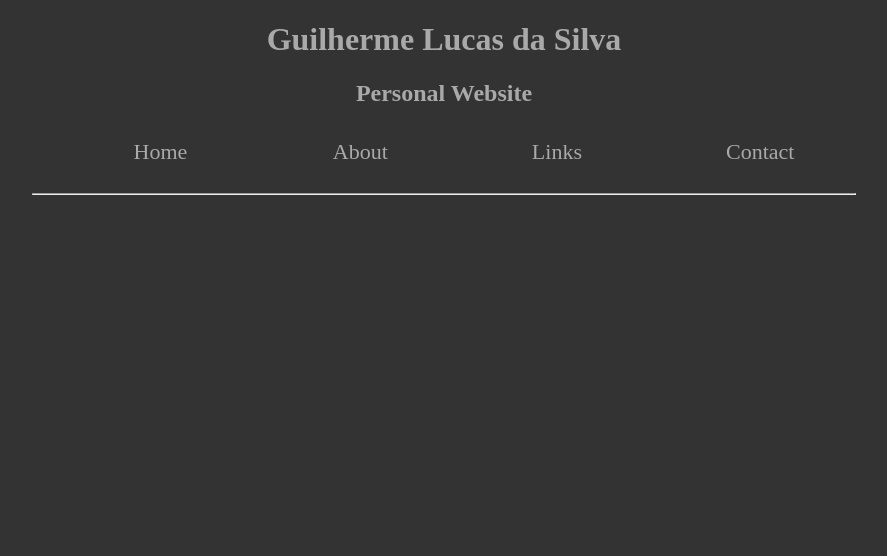
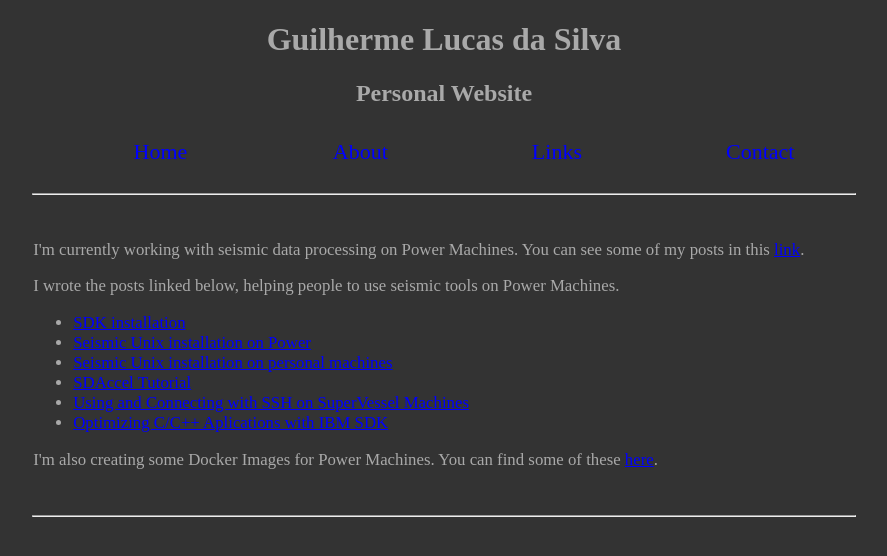
Before and after one commit to Guilhermeslucas/Personal-Website, a plain HTML site: page index.html in a window 1280 px wide. Shown: the whole page, without its empty margins (196-1083 px from the left). Drawn offline with Linux system fonts and the light colour scheme.

Commit message:
adding some work

```diff
--- a/index.html
+++ b/index.html
@@ -24,6 +24,31 @@
         </ul>
     </div>
 
+
+    <div class="line"/>
+        <hr width="65%">
+    </div>
+
+    <div class="text"/>
+    <p> I'm currently working with seismic data processing on Power Machines. You can see some of my posts in this <a href="http://openpower.ic.unicamp.br/">link</a>.
+
+    <p> I wrote the posts linked below, helping people to use seismic tools on Power Machines.
+
+    <ul>
+        <li> <a href="http://openpower.ic.unicamp.br/blog/SDK.html">SDK installation</a></li>
+        <li> <a href="http://openpower.ic.unicamp.br/blog/POWER.html">Seismic Unix installation on Power</a></li>
+        <li> <a href="http://openpower.ic.unicamp.br/blog/IC.html">Seismic Unix installation on personal machines</a></li>
+        <li> <a href="http://openpower.ic.unicamp.br/blog/SDAccel.html">SDAccel Tutorial</a></li>
+        <li> <a href="http://openpower.ic.unicamp.br/blog/SuperVessel.html">Using and Connecting with SSH on SuperVessel Machines</a></li>
+        <li> <a href="http://openpower.ic.unicamp.br/blog/SDK_opt.html">Optimizing C/C++ Aplications with IBM SDK</a></li>
+
+    </ul>
+        I'm also creating some Docker Images for Power Machines. You can find some of these
+        <a href="https://hub.docker.com/u/guilhermeslucas/">here</a>.
+        </p>
+
+    </div>
+
     <div class="line"/>
         <hr width="65%">
     </div>
--- a/main.css
+++ b/main.css
@@ -33,3 +33,11 @@ body {
     padding: 20px;
     font-size: 105%;
 }
+
+a:link {
+    color: blue;
+}
+
+a:visited{
+    color:blue;
+}
```
Also changed, not shown: 2 other files.
